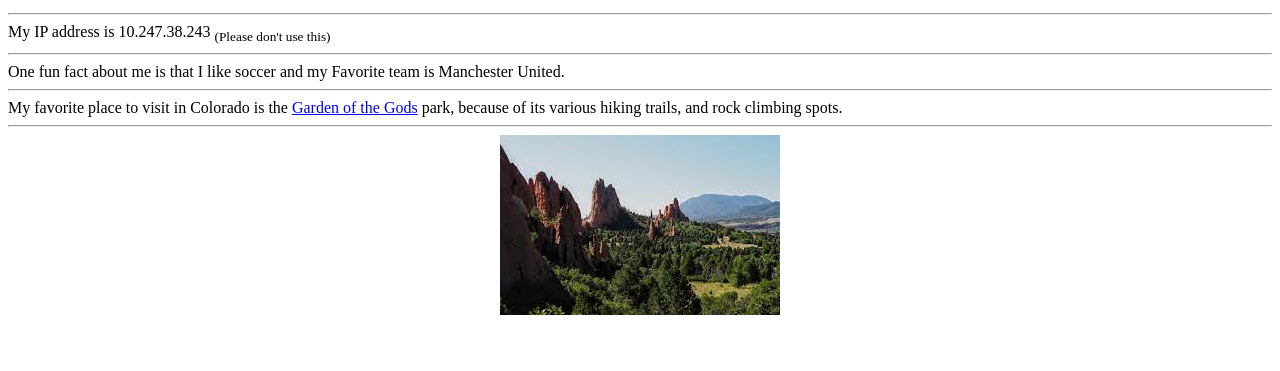
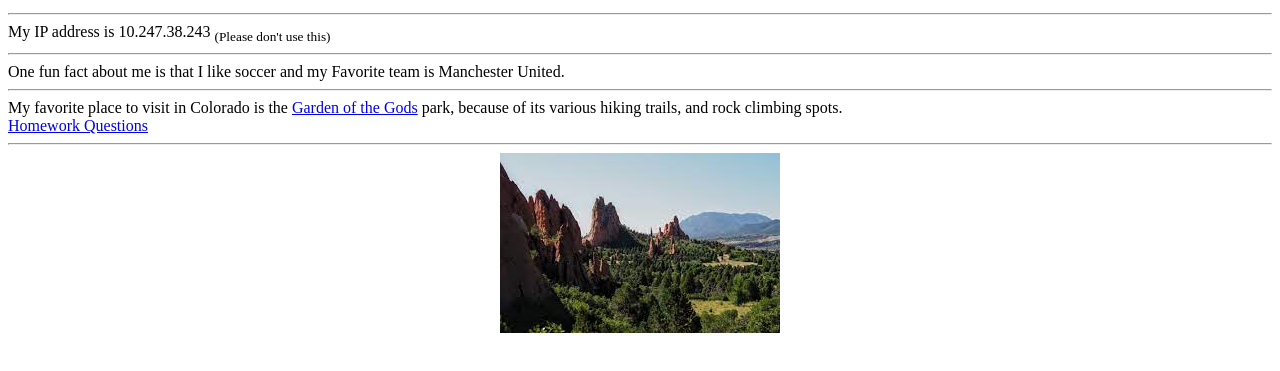
Before and after one commit to TKA02/TKA02.github.io, a plain HTML site: page hw1.html in a window 1280 px wide. Shown: the part 101-472 px from the top of the page. Drawn offline with Linux system fonts and the light colour scheme.

Commit message:
Update hw1.html

```diff
--- a/hw1.html
+++ b/hw1.html
@@ -24,6 +24,8 @@
     My favorite place to visit in Colorado is the
     <a href="https://gardenofgods.com/" target="_blank">Garden of the Gods</a>
     park, because of its various hiking trails, and rock climbing spots.
+    <br>
+    <a href="https://docs.google.com/document/d/1uTRoKOoeke6_suDRNF6VHPhDYqMlRlnOFl3Cx2uFzn0/edit" target="_blank"> Homework Questions </a>
 </p3>
 <div><hr></div>
 
```
